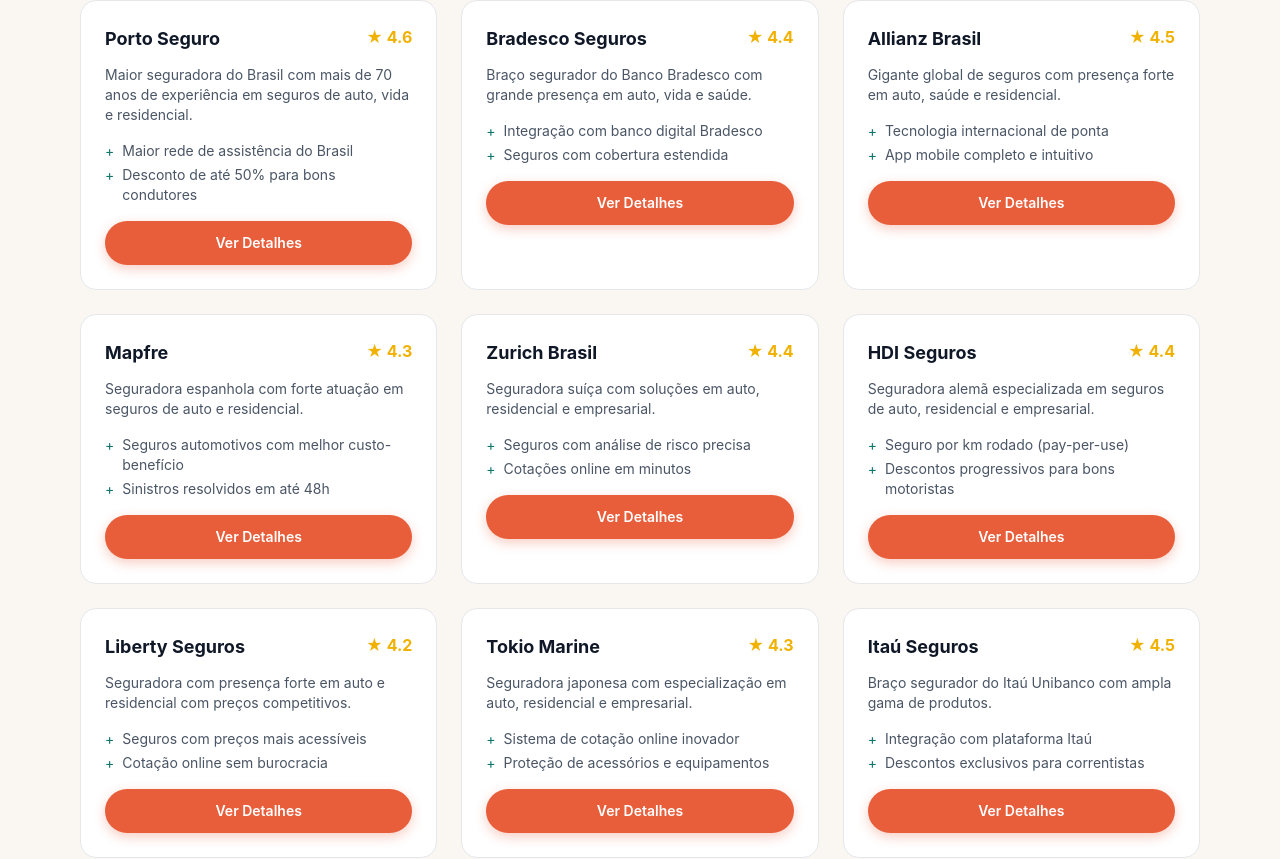
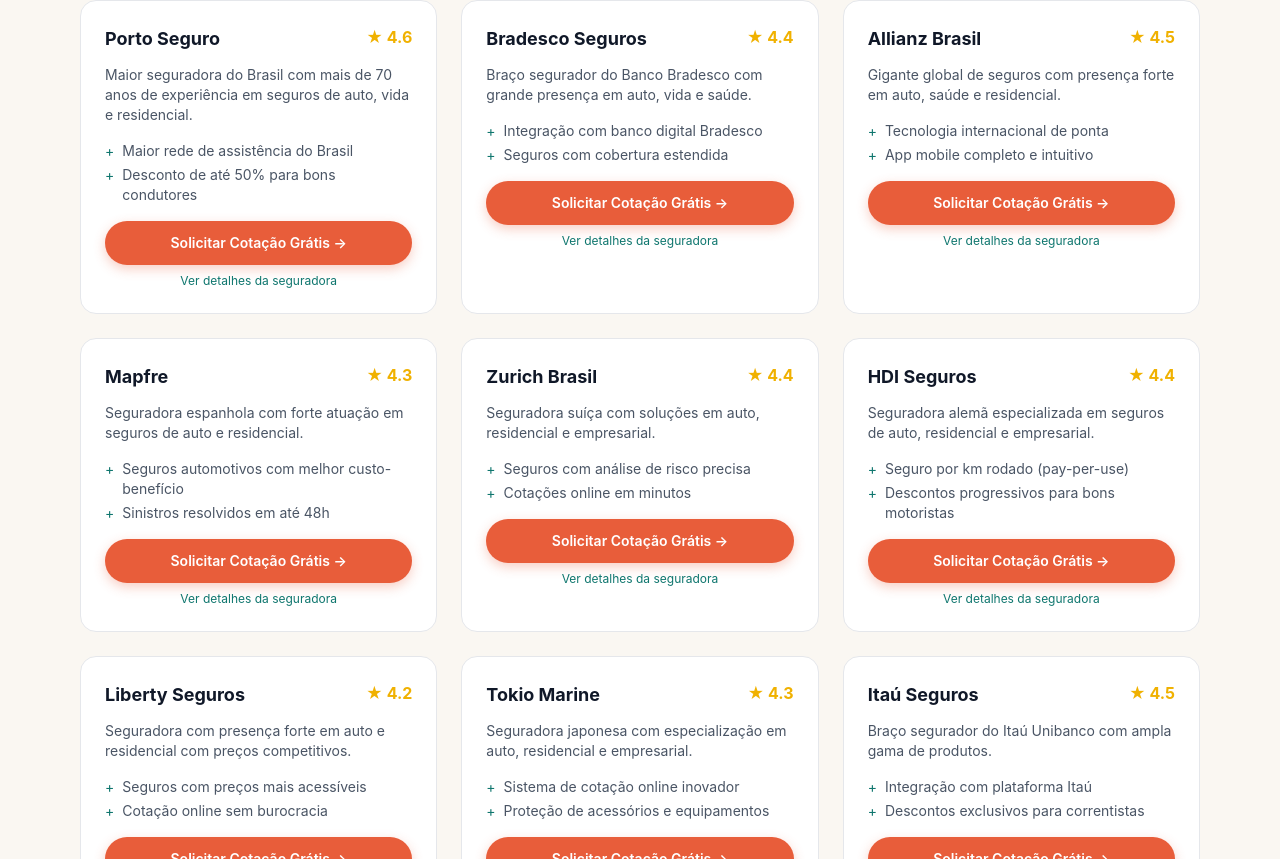
Before and after one commit to vitormdandrade/t3-seguro-calc, a Next.js app: page /seguros/auto in a window 1280 px wide. Shown: the part 1101-1960 px from the top of the page. Built offline with nearby package versions, Linux system fonts and the light colour scheme; no server answers.

Commit message:
CRO: add direct affiliate CTAs to insurer cards on seguro type pages

```diff
--- a/app/seguros/[slug]/page.tsx
+++ b/app/seguros/[slug]/page.tsx
@@ -2,6 +2,8 @@
 import Link from 'next/link';
 import insuranceTypes from '../../../data/insurance-types.json';
 import insurers from '../../../data/insurers.json';
+import { buildAffiliateUrl } from '@/config/affiliates';
+import { AffiliateCta } from '@/components/AffiliateCta';
 
 export async function generateStaticParams() {
   return insuranceTypes.map((type) => ({
@@ -142,12 +144,22 @@
                   ))}
                 </ul>
 
-                <Link
-                  href={`/seguradoras/${insurer.slug}`}
-                  className="btn-primary block text-center no-underline text-sm"
-                >
-                  Ver Detalhes
-                </Link>
+                <div className="space-y-2">
+                  <AffiliateCta
+                    href={buildAffiliateUrl(insurer.slug, 'categoria', type.slug)}
+                    partner={insurer.slug}
+                    page={`seguros-${type.slug}`}
+                    className="btn-primary block text-center no-underline text-sm"
+                  >
+                    Solicitar Cotação Grátis →
+                  </AffiliateCta>
+                  <Link
+                    href={`/seguradoras/${insurer.slug}`}
+                    className="block text-center text-xs text-accent hover:underline"
+                  >
+                    Ver detalhes da seguradora
+                  </Link>
+                </div>
               </div>
             ))}
           </div>
```
